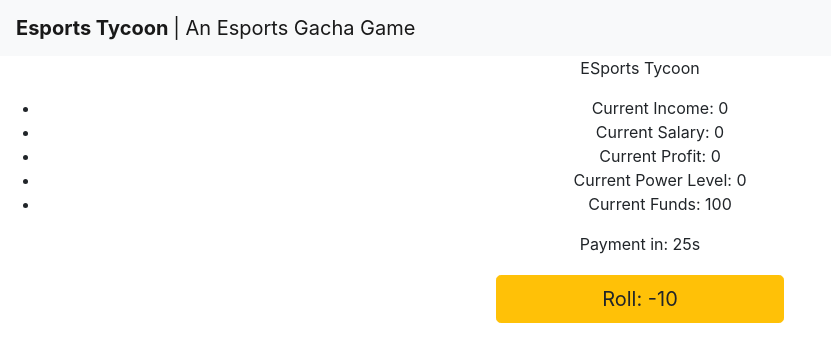
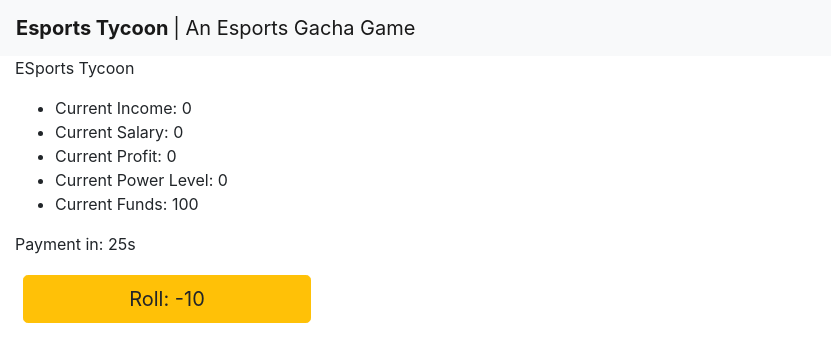
Before and after one commit to atchan24/gacha2020, a React (Create React App) app: page / in a window 1280 px wide. Shown: the top 362 px of the page, without its empty margins (0-831 px from the left). Built offline with nearby package versions, Linux system fonts and the light colour scheme.

Commit message:
somehow working

```diff
--- a/src/App.css
+++ b/src/App.css
@@ -16,6 +16,11 @@
 button {
   background-color: transparent;
   border-color: transparent;
+}
+
+.card {
+  margin-right: 2%;
+  margin-bottom: 1%;
 }
 
 .App-header {
--- a/src/App.js
+++ b/src/App.js
@@ -52,10 +52,10 @@ class App extends React.Component {
           <HeaderNav/>
         </header>
         <main>
-          <div className="App">
-            <p>
-              ESports Tycoon
-            </p>
+          <Container fluid>
+            <Row>
+              <Col sm={4}>
+                  <p> ESports Tycoon </p>
                 <div>
                   <ul>
                     <li>Current Income: {this.state.totalIncome}</li>
@@ -81,8 +81,12 @@ class App extends React.Component {
                   >
                     <RollButton rollCost={this.state.rollCost}> Roll </RollButton>
                 </form>
+              </Col>
+              <Col sm={8} style={{display: 'flex', flexDirection: 'row', flexWrap: 'wrap'}}>
                 {cards}
-          </div>
+              </Col>
+            </Row>
+          </Container>
         </main>
       </React.Fragment>
     );
```
Lines whose indentation alone changed are shown as unchanged.
